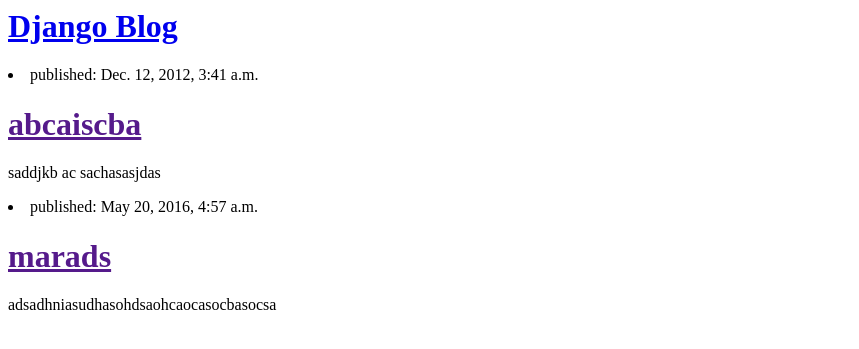
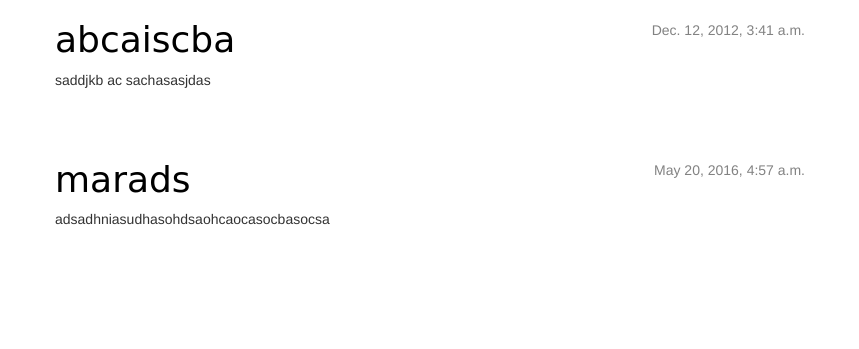
Before and after one commit to marciojr/DjangoApp, a Django app: page / in a window 1280 px wide. Shown: the top 349 px of the page, without its empty margins (0-859 px from the left). Run offline with Django 3.2, Linux system fonts and the light colour scheme; data comes from the database, SQL or seed files in the repository; some libraries are stand-ins or nearby versions.

Commit message:
css bootstrap

```diff
--- /dev/null
+++ b/blog/static/css/blog.css
@@ -0,0 +1,47 @@
+.page-header {
+    background-color: #ff9400;
+    margin-top: 0;
+    padding: 20px 20px 20px 40px;
+}
+
+.page-header h1, .page-header h1 a, .page-header h1 a:visited, .page-header h1 a:active {
+    color: #ffffff;
+    font-size: 36pt;
+    text-decoration: none;
+}
+
+.content {
+    margin-left: 40px;
+}
+
+h1, h2, h3, h4 {
+    font-family: 'Lobster', cursive;
+}
+
+.date {
+    float: right;
+    color: #828282;
+}
+
+.save {
+    float: right;
+}
+
+.post-form textarea, .post-form input {
+    width: 100%;
+}
+
+.top-menu, .top-menu:hover, .top-menu:visited {
+    color: #ffffff;
+    float: right;
+    font-size: 26pt;
+    margin-right: 20px;
+}
+
+.post {
+    margin-bottom: 70px;
+}
+
+.post h1 a, .post h1 a:visited {
+    color: #000000;
+}
--- a/blog/templates/blog/post_list.html
+++ b/blog/templates/blog/post_list.html
@@ -1,16 +1,25 @@
+{% load staticfiles %}
 <html>
     <head>
         <title>Django blog</title>
+        <link rel="stylesheet" href="//maxcdn.bootstrapcdn.com/bootstrap/3.2.0/css/bootstrap.min.css">
+        <link rel="stylesheet" href="//maxcdn.bootstrapcdn.com/bootstrap/3.2.0/css/bootstrap-theme.min.css">
+        <link rel="stylesheet" href="{% static 'css/blog.css' %}">
     </head>
     <body>
-        <div>
-    		<h1><a href="/">Django Blog</a></h1>
-	</div>
-
-{% for post in posts %}
-    <div>
-        <p><li>published: {{ post.published_date }}</p></li>
-        <h1><a href="">{{ post.title }}</a></h1>
-        <p>{{ post.text|linebreaks }}</p>
+        <div class="content container">
+    <div class="row">
+        <div class="col-md-8">
+            {% for post in posts %}
+                <div class="post">
+                    <div class="date">
+                        {{ post.published_date }}
+                    </div>
+                    <h1><a href="">{{ post.title }}</a></h1>
+                    <p>{{ post.text|linebreaks }}</p>
+                </div>
+            {% endfor %}
+        </div>
     </div>
-{% endfor %}
+    </div>
+    </body>
```
